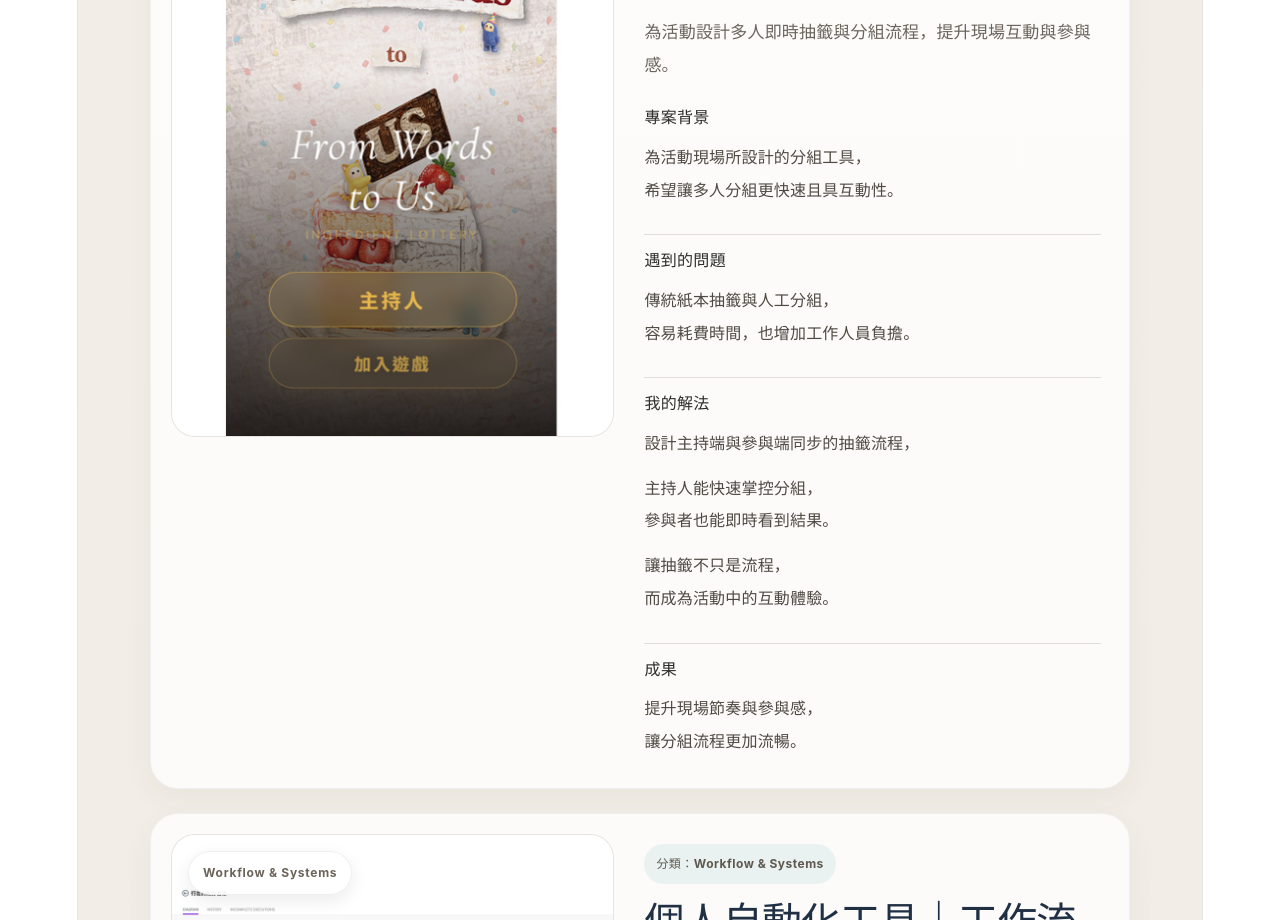
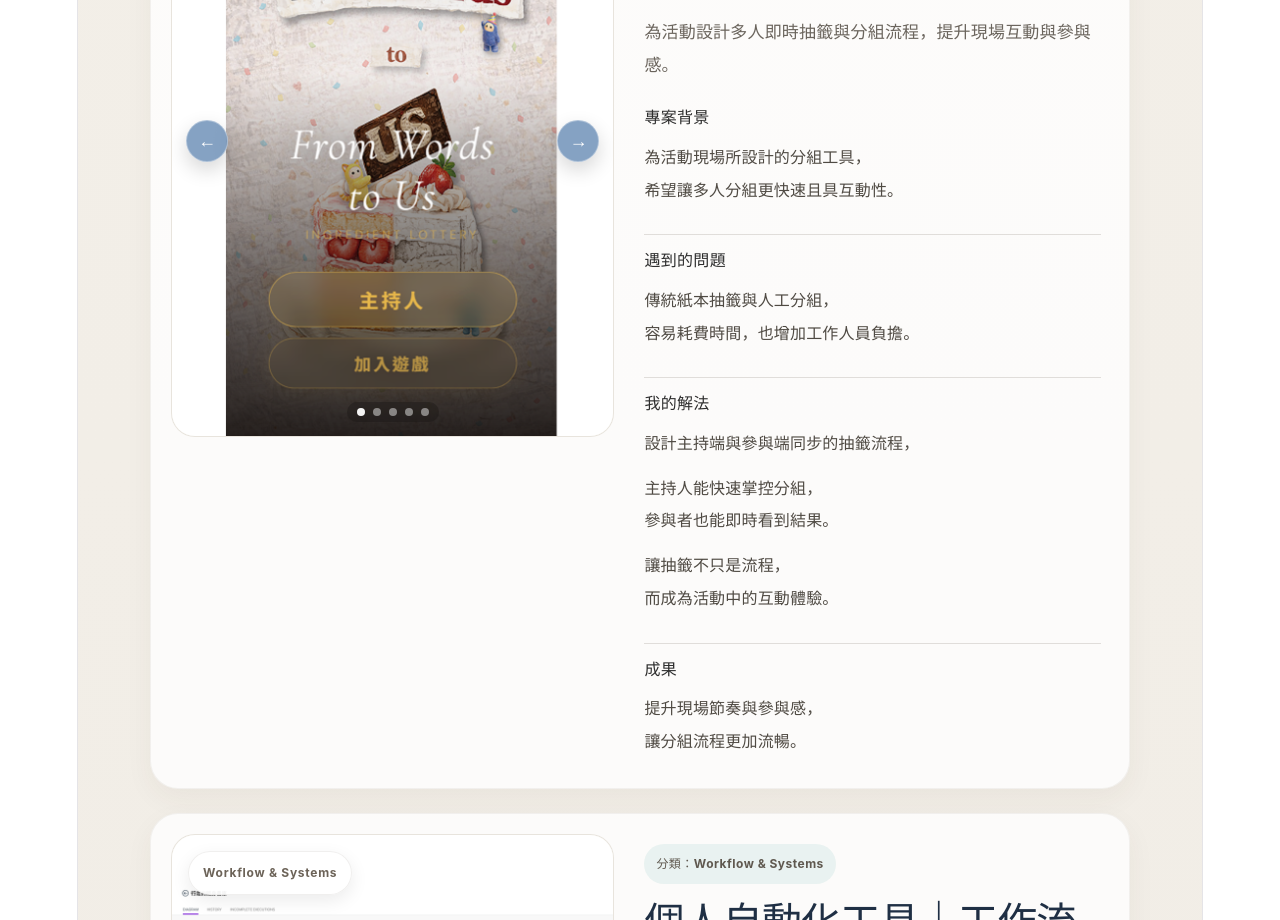
Before and after one commit to ghoostcc/portfolio-site, a React (Vite) app: page /projects in a window 1280 px wide. Shown: the part 3420-4340 px from the top of the page. Built offline with nearby package versions, Linux system fonts and the light colour scheme.

Commit message:
Add additional group lottery detail images

```diff
--- a/src/ProjectsPage.tsx
+++ b/src/ProjectsPage.tsx
@@ -19,6 +19,10 @@ import invitationManagementCover from "./assets/images/invitation-management-cov
 
 // group-system
 import groupLotteryCover from "./assets/images/group-lottery-cover.png";
+import groupLotteryDetail1 from "./assets/images/group-lottery-detail1.png";
+import groupLotteryDetail2 from "./assets/images/group-lottery-detail2.png";
+import groupLotteryDetail3 from "./assets/images/group-lottery-detail3.png";
+import groupLotteryDetail4 from "./assets/images/group-lottery-detail4.png";
 
 // automation-tools
 import automationDetail1 from "./assets/images/projects/automation-tools/detail-1.png";
@@ -733,7 +737,13 @@ export default function ProjectsPage() {
       "discord-matching-system": [discordDetail1],
       "leave-reporting-system": [leaveDetail1],
       "invitation-system": [invitationManagementCover],
-      "group-system": [groupLotteryCover],
+      "group-system": [
+        groupLotteryCover,
+        groupLotteryDetail1,
+        groupLotteryDetail2,
+        groupLotteryDetail3,
+        groupLotteryDetail4,
+      ],
       "personal-automation-tools": [
         automationDetail1,
         automationDetail2,
```
